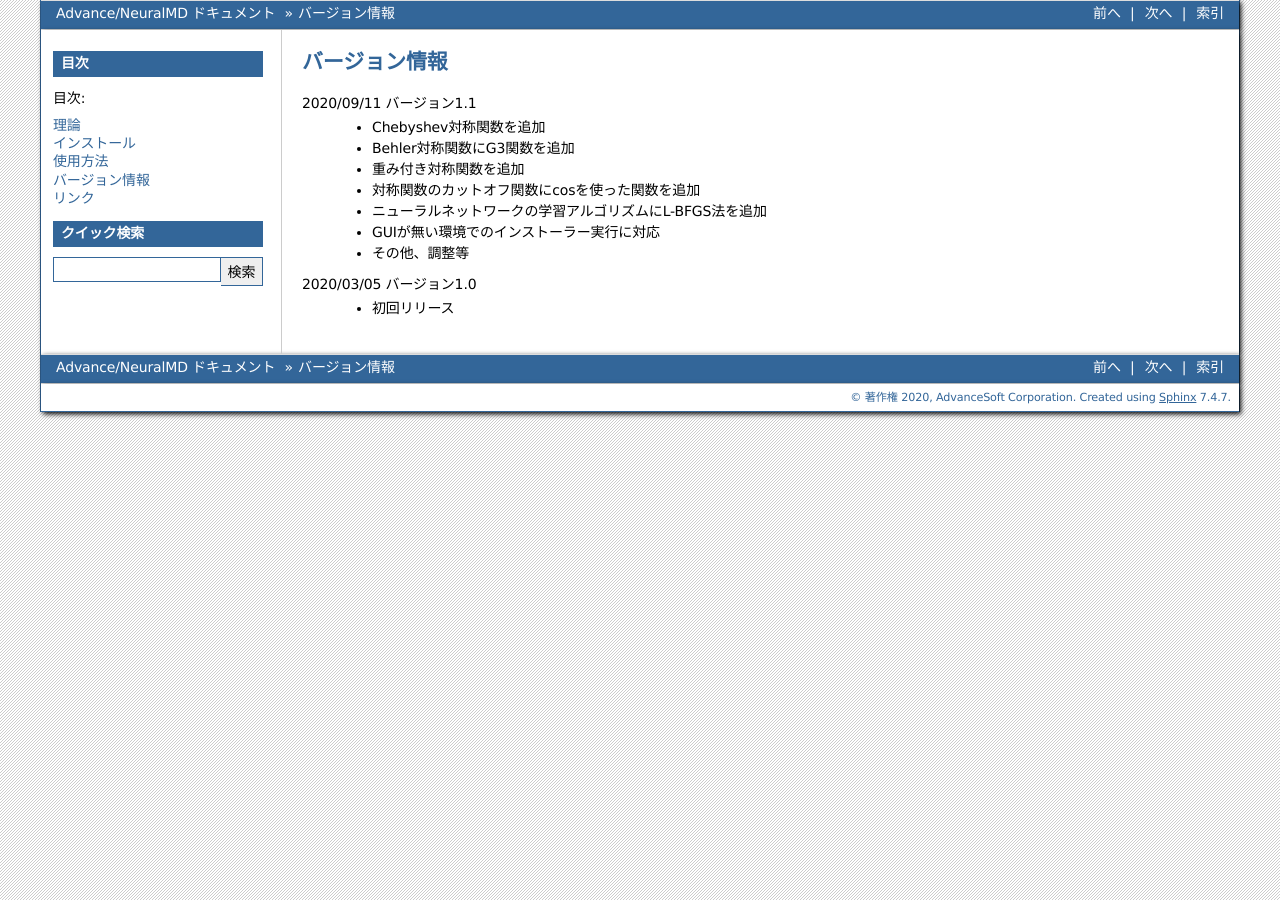
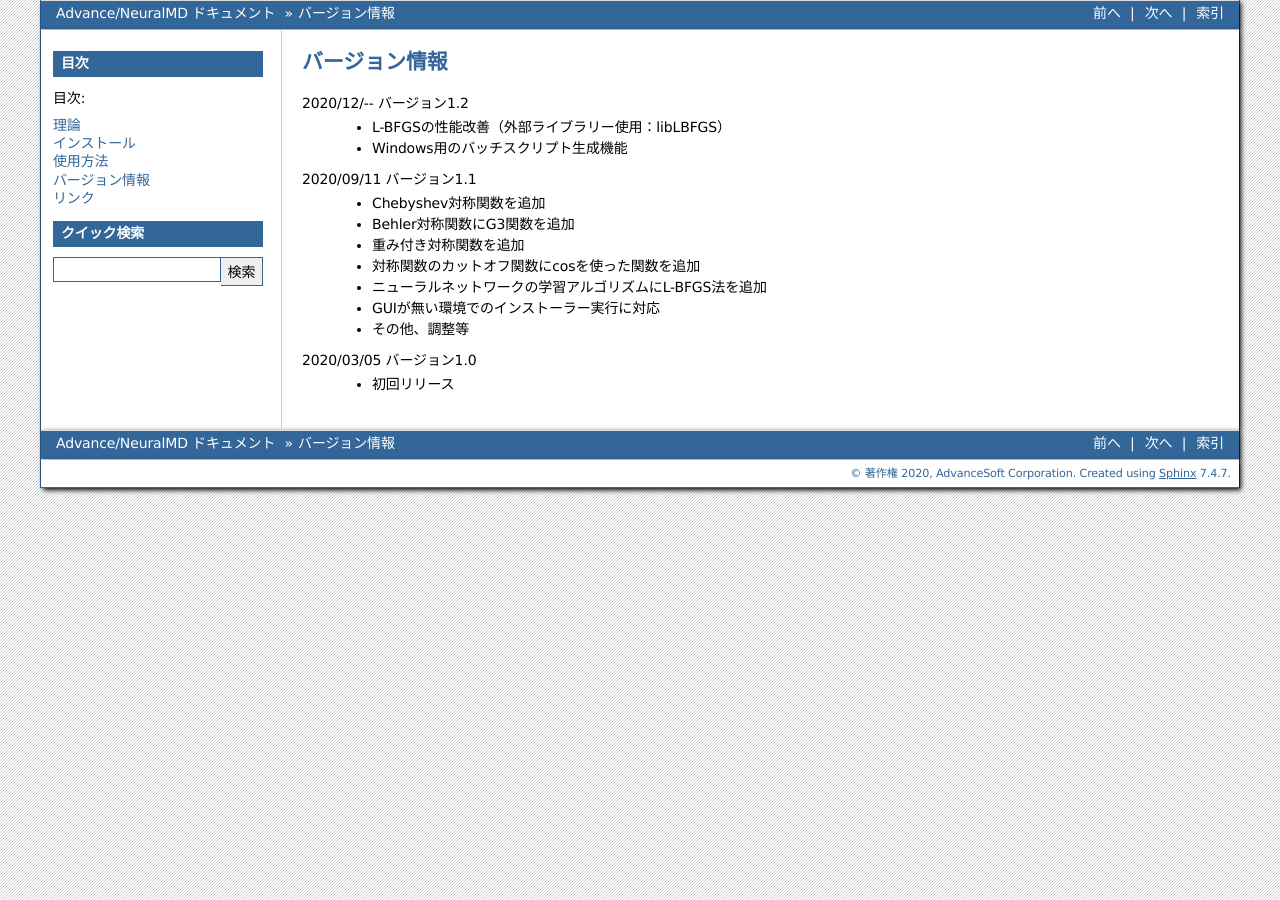
Before and after one commit to advancesoftcorp/neuralmd-doc, a Sphinx documentation site: the page built from docs/source/version.rst, in a window 1280 px wide. Built offline with Sphinx 7.4.7, drawn with Linux system fonts in a browser that asks for light colours; formulas are drawn with MathJax 3.

Commit message:
update version.rst

```diff
--- a/docs/source/version.rst
+++ b/docs/source/version.rst
@@ -3,6 +3,10 @@
 ==============
 バージョン情報
 ==============
+
+2020/12/-- バージョン1.2
+ - L-BFGSの性能改善（外部ライブラリー使用：libLBFGS）
+ - Windows用のバッチスクリプト生成機能
 
 2020/09/11 バージョン1.1
  - Chebyshev対称関数を追加
```
